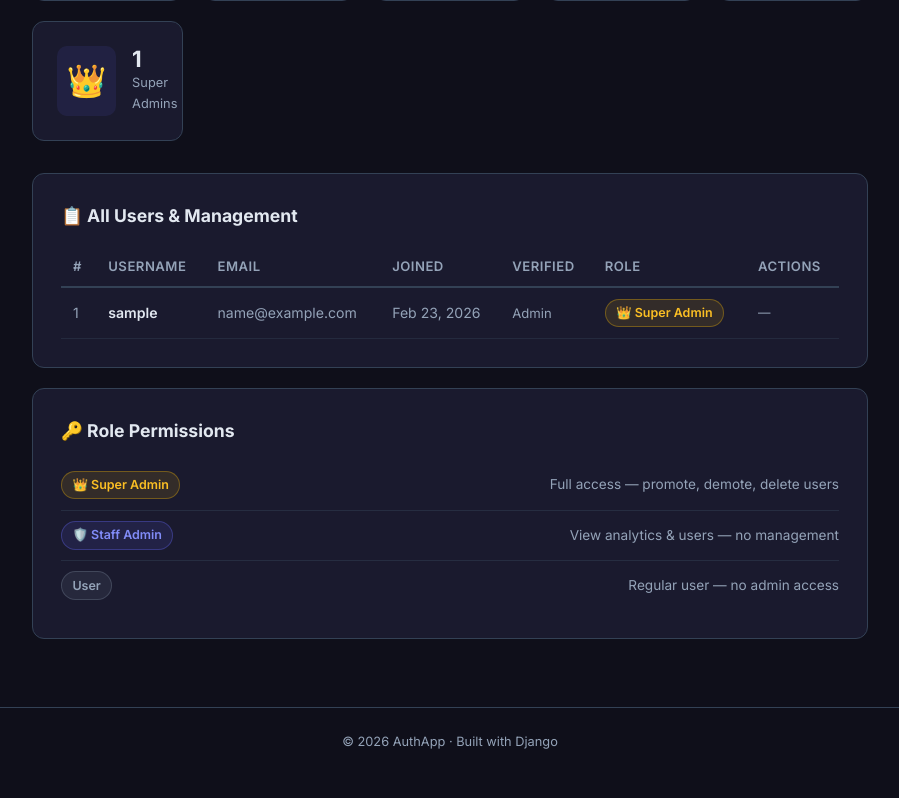
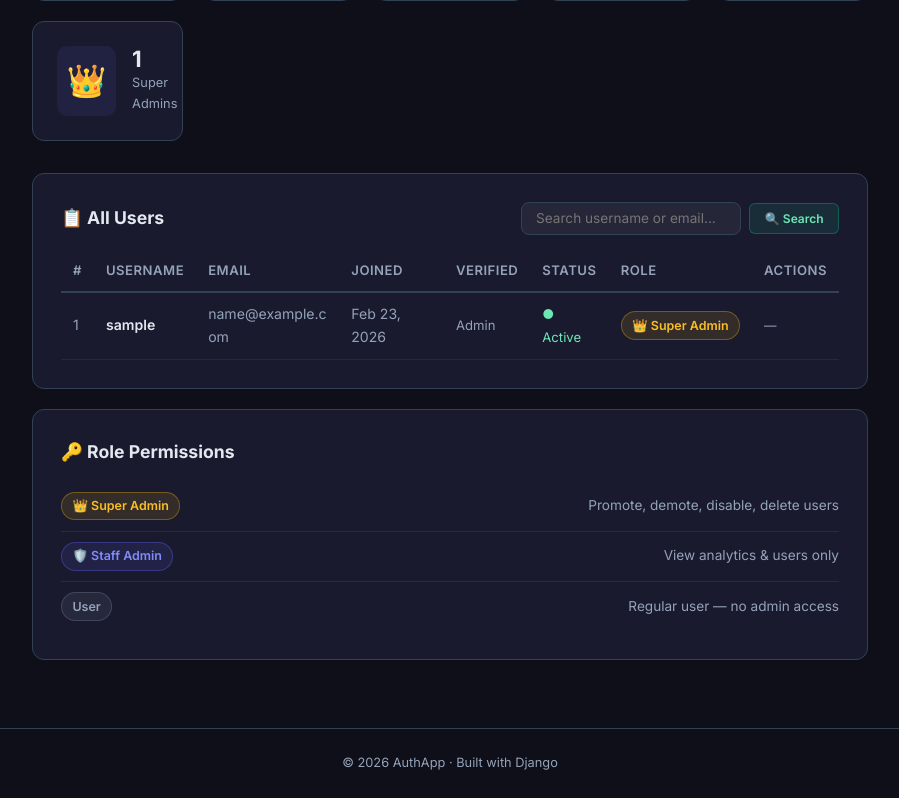
Before and after one commit to Kebinnnnn1/AuthApp, a Django app: page /admin-panel/ in a window 1280 px wide. Shown: the part 496-1294 px from the top of the page, without its empty margins (190-1089 px from the left). Before the commit the page ends 1245 px from the top, so only its background shows below. Run offline with Django 5.2, Linux system fonts and the light colour scheme; the visitor is signed in with stand-in values (Sample User, id 1); data comes from the database, SQL or seed files in the repository.

Commit message:
Fix email overflow CSS + admin search + disable/enable users

```diff
--- a/accounts/urls.py
+++ b/accounts/urls.py
@@ -13,4 +13,6 @@ urlpatterns = [
     path('admin-panel/promote/<int:user_id>/', views.promote_user_view, name='promote_user'),
     path('admin-panel/demote/<int:user_id>/', views.demote_user_view, name='demote_user'),
     path('admin-panel/delete/<int:user_id>/', views.delete_user_view, name='delete_user'),
+    path('admin-panel/disable/<int:user_id>/', views.disable_user_view, name='disable_user'),
+    path('admin-panel/enable/<int:user_id>/', views.enable_user_view, name='enable_user'),
 ]
--- a/accounts/views.py
+++ b/accounts/views.py
@@ -178,7 +178,11 @@ def admin_panel_view(request):
     superuser_count = User.objects.filter(is_superuser=True).count()
     week_ago       = timezone.now() - timedelta(days=7)
     new_this_week  = User.objects.filter(date_joined__gte=week_ago).count()
+    search_query   = request.GET.get('q', '').strip()
     all_users      = User.objects.order_by('-date_joined')
+    if search_query:
+        all_users = (all_users.filter(username__icontains=search_query)
+                     | User.objects.filter(email__icontains=search_query)).order_by('-date_joined')
 
     context = {
         'total_users':      total_users,
@@ -189,6 +193,7 @@ def admin_panel_view(request):
         'new_this_week':    new_this_week,
         'all_users':        all_users,
         'is_super_admin':   request.user.is_superuser,
+        'search_query':     search_query,
     }
     return render(request, 'accounts/admin_panel.html', context)
 
@@ -239,5 +244,32 @@ def delete_user_view(request, user_id):
         else:
             username = target.username
             target.delete()
-            messages.success(request, f'✅ User "{username}" has been deleted.')
+            messages.success(request, f'\u2705 User "{username}" has been deleted.')
     return redirect('admin_panel')
+
+
+@user_passes_test(_is_superuser, login_url='/login/')
+def disable_user_view(request, user_id):
+    """Super Admin disables a user (sets is_active=False, blocks login)."""
+    if request.method == 'POST':
+        target = get_object_or_404(User, pk=user_id)
+        if target.pk == request.user.pk:
+            messages.error(request, 'You cannot disable your own account.')
+        elif target.is_superuser:
+            messages.error(request, 'Cannot disable a Super Admin.')
+        else:
+            target.is_active = False
+            target.save()
+            messages.success(request, f'\u26d4 {target.username} has been disabled.')
+    return redirect('admin_panel')
+
+
+@user_passes_test(_is_superuser, login_url='/login/')
+def enable_user_view(request, user_id):
+    """Super Admin re-enables a disabled user."""
+    if request.method == 'POST':
+        target = get_object_or_404(User, pk=user_id)
+        target.is_active = True
+        target.save()
+        messages.success(request, f'\u2705 {target.username} has been re-enabled.')
+    return redirect('admin_panel')
--- a/static/css/style.css
+++ b/static/css/style.css
@@ -571,11 +571,20 @@ main {
     justify-content: center;
 }
 
+.stat-info {
+    min-width: 0;
+    /* required in flexbox to allow text to shrink/wrap */
+    flex: 1;
+}
+
 .stat-info h3 {
     font-size: 1.4rem;
     font-weight: 700;
     color: var(--text);
     line-height: 1;
+    word-break: break-all;
+    /* break long emails/usernames */
+    overflow-wrap: break-word;
 }
 
 .stat-info p {
@@ -617,11 +626,18 @@ main {
 .info-row .label {
     color: var(--text-muted);
     font-weight: 500;
+    flex-shrink: 0;
+    margin-right: 1rem;
 }
 
 .info-row .value {
     color: var(--text);
     font-weight: 600;
+    text-align: right;
+    overflow-wrap: break-word;
+    word-break: break-all;
+    /* break long emails */
+    min-width: 0;
 }
 
 .badge-active {
--- a/templates/accounts/admin_panel.html
+++ b/templates/accounts/admin_panel.html
@@ -30,16 +30,13 @@
     <!-- Quick Links -->
     <div style="display:flex; gap:0.75rem; flex-wrap:wrap; margin-bottom:2rem;">
         <a href="{% url 'dashboard' %}" class="btn btn-outline"
-            style="width:auto;padding:0.6rem 1.2rem;font-size:0.9rem;">
-            🏠 Dashboard
-        </a>
-        <a href="{% url 'logout' %}" class="btn btn-danger" style="width:auto;padding:0.6rem 1.2rem;font-size:0.9rem;">
-            Log Out
-        </a>
+            style="width:auto;padding:0.6rem 1.2rem;font-size:0.9rem;">🏠 Dashboard</a>
+        <a href="{% url 'logout' %}" class="btn btn-danger"
+            style="width:auto;padding:0.6rem 1.2rem;font-size:0.9rem;">Log Out</a>
     </div>
 
     <!-- Analytics Stats -->
-    <div class="stats-grid" style="grid-template-columns:repeat(auto-fit,minmax(150px,1fr));">
+    <div class="stats-grid" style="grid-template-columns:repeat(auto-fit,minmax(140px,1fr));">
         <div class="stat-card">
             <div class="stat-icon">👥</div>
             <div class="stat-info">
@@ -84,9 +81,29 @@
         </div>
     </div>
 
-    <!-- User Management Table -->
+    <!-- User Search + Table -->
     <div class="info-card" style="overflow-x:auto;">
-        <h2>📋 All Users{% if is_super_admin %} &amp; Management{% endif %}</h2>
+        <div
+            style="display:flex;align-items:center;justify-content:space-between;flex-wrap:wrap;gap:1rem;margin-bottom:1rem;">
+            <h2 style="margin-bottom:0;">📋 All Users</h2>
+            <form method="get" action="{% url 'admin_panel' %}" style="display:flex;gap:0.5rem;align-items:center;">
+                <input type="text" name="q" value="{{ search_query }}" placeholder="Search username or email…" style="background:rgba(255,255,255,0.05);border:1px solid var(--border);color:var(--text);
+                           padding:0.45rem 0.85rem;border-radius:8px;font-size:0.85rem;
+                           font-family:inherit;outline:none;width:220px;transition:border-color 0.2s;"
+                    onfocus="this.style.borderColor='var(--primary)'" onblur="this.style.borderColor='var(--border)'" />
+                <button type="submit" class="btn-sm btn-promote" style="padding:0.45rem 0.9rem;">🔍 Search</button>
+                {% if search_query %}
+                <a href="{% url 'admin_panel' %}" class="btn-sm btn-demote"
+                    style="padding:0.45rem 0.9rem;text-decoration:none;">✕ Clear</a>
+                {% endif %}
+            </form>
+        </div>
+
+        {% if search_query %}
+        <p style="font-size:0.82rem;color:var(--text-muted);margin-bottom:0.75rem;">
+            Results for "<strong style="color:var(--text);">{{ search_query }}</strong>" — {{ all_users|length }} found
+        </p>
+        {% endif %}
 
         {% if all_users %}
         <table class="admin-table">
@@ -97,18 +114,17 @@
                     <th>Email</th>
                     <th>Joined</th>
                     <th>Verified</th>
+                    <th>Status</th>
                     <th>Role</th>
-                    {% if is_super_admin %}
-                    <th>Actions</th>
-                    {% endif %}
+                    {% if is_super_admin %}<th>Actions</th>{% endif %}
                 </tr>
             </thead>
             <tbody>
                 {% for u in all_users %}
-                <tr>
+                <tr {% if not u.is_active %}style="opacity:0.5;" {% endif %}>
                     <td class="text-muted">{{ u.id }}</td>
                     <td class="text-bold">{{ u.username }}</td>
-                    <td class="text-muted">{{ u.email|default:"—" }}</td>
+                    <td class="text-muted" style="word-break:break-all;">{{ u.email|default:"—" }}</td>
                     <td class="text-muted">{{ u.date_joined|date:"M d, Y" }}</td>
                     <td>
                         {% if u.email_verification.is_verified %}
@@ -117,6 +133,13 @@
                         <span class="text-muted" style="font-size:0.82rem;">Admin</span>
                         {% else %}
                         <span style="color:#fca5a5;font-size:0.82rem;">✗ Pending</span>
+                        {% endif %}
+                    </td>
+                    <td>
+                        {% if not u.is_active %}
+                        <span style="color:#fca5a5;font-size:0.82rem;">⛔ Disabled</span>
+                        {% else %}
+                        <span style="color:#6ee7b7;font-size:0.82rem;">● Active</span>
                         {% endif %}
                     </td>
                     <td>
@@ -133,28 +156,33 @@
                         <div class="action-buttons">
                             {% if u.is_superuser %}
                             <span class="text-muted" style="font-size:0.78rem;">—</span>
-                            {% elif u.is_staff %}
+                            {% else %}
+                            {% if u.is_staff %}
                             <form method="post" action="{% url 'demote_user' u.id %}"
                                 onsubmit="return confirm('Demote {{ u.username }} from Staff Admin?')">
-                                {% csrf_token %}
-                                <button type="submit" class="btn-sm btn-demote" title="Demote to User">↓ Demote</button>
-                            </form>
-                            <form method="post" action="{% url 'delete_user' u.id %}"
-                                onsubmit="return confirm('⚠️ Permanently delete {{ u.username }}? This cannot be undone!')">
-                                {% csrf_token %}
-                                <button type="submit" class="btn-sm btn-delete" title="Delete User">✕ Delete</button>
+                                {% csrf_token %}<button type="submit" class="btn-sm btn-demote">↓ Demote</button>
                             </form>
                             {% else %}
                             <form method="post" action="{% url 'promote_user' u.id %}"
                                 onsubmit="return confirm('Promote {{ u.username }} to Staff Admin?')">
-                                {% csrf_token %}
-                                <button type="submit" class="btn-sm btn-promote" title="Promote to Staff">↑
-                                    Promote</button>
+                                {% csrf_token %}<button type="submit" class="btn-sm btn-promote">↑ Promote</button>
                             </form>
+                            {% endif %}
+
+                            {% if u.is_active %}
+                            <form method="post" action="{% url 'disable_user' u.id %}"
+                                onsubmit="return confirm('Disable {{ u.username }}? They will not be able to log in.')">
+                                {% csrf_token %}<button type="submit" class="btn-sm btn-demote">⛔ Disable</button>
+                            </form>
+                            {% else %}
+                            <form method="post" action="{% url 'enable_user' u.id %}">
+                                {% csrf_token %}<button type="submit" class="btn-sm btn-promote">✓ Enable</button>
+                            </form>
+                            {% endif %}
+
                             <form method="post" action="{% url 'delete_user' u.id %}"
-                                onsubmit="return confirm('⚠️ Permanently delete {{ u.username }}? This cannot be undone!')">
-                                {% csrf_token %}
-                                <button type="submit" class="btn-sm btn-delete" title="Delete User">✕ Delete</button>
+                                onsubmit="return confirm('⚠️ Permanently delete {{ u.username }}?')">
+                                {% csrf_token %}<button type="submit" class="btn-sm btn-delete">✕ Delete</button>
                             </form>
                             {% endif %}
                         </div>
@@ -165,7 +193,9 @@
             </tbody>
         </table>
         {% else %}
-        <p class="text-muted" style="padding:1rem 0;">No users yet.</p>
+        <p class="text-muted" style="padding:1rem 0;">
+            {% if search_query %}No users match "{{ search_query }}".{% else %}No users yet.{% endif %}
+        </p>
         {% endif %}
     </div>
 
@@ -174,13 +204,13 @@
         <h2>🔑 Role Permissions</h2>
         <div class="info-row">
             <span class="label"><span class="badge-superadmin">👑 Super Admin</span></span>
-            <span class="value" style="font-size:0.85rem;font-weight:400;color:var(--text-muted);">Full access —
-                promote, demote, delete users</span>
+            <span class="value" style="font-size:0.85rem;font-weight:400;color:var(--text-muted);">Promote, demote,
+                disable, delete users</span>
         </div>
         <div class="info-row">
             <span class="label"><span class="badge-staff">🛡️ Staff Admin</span></span>
             <span class="value" style="font-size:0.85rem;font-weight:400;color:var(--text-muted);">View analytics &amp;
-                users — no management</span>
+                users only</span>
         </div>
         <div class="info-row">
             <span class="label"><span class="badge-user">User</span></span>
```
